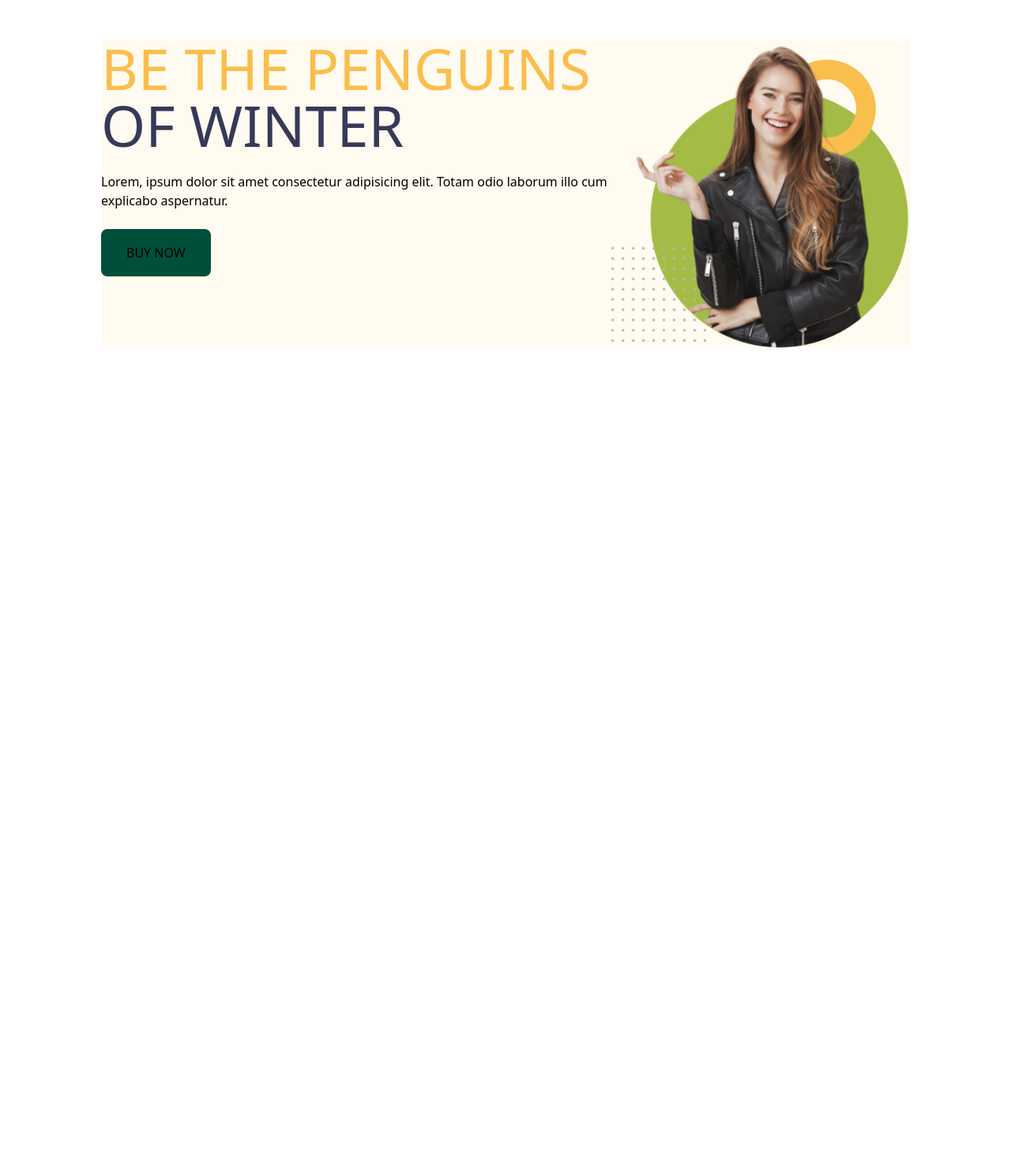
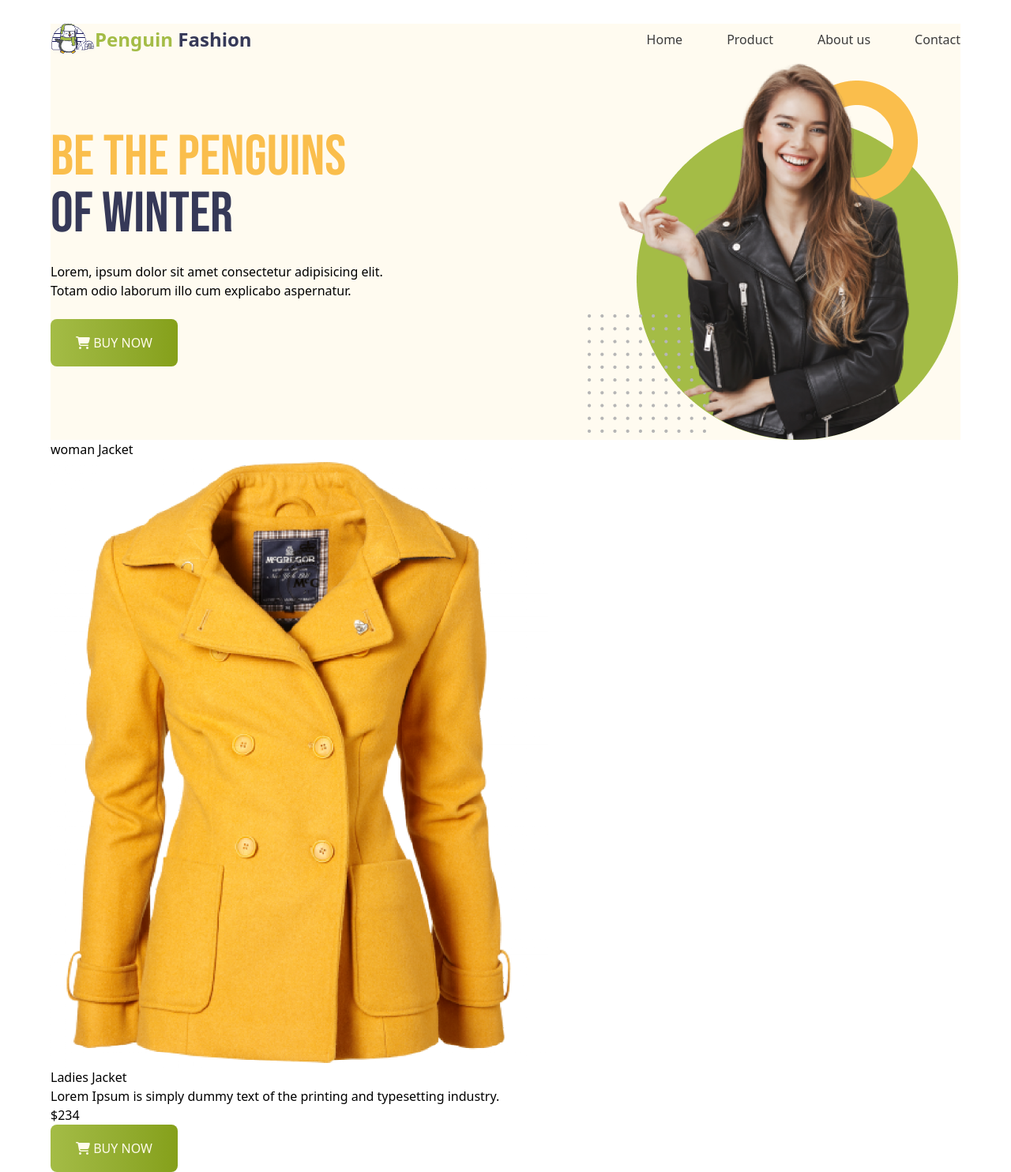
Before and after one commit to tahrimsakib/penguin-web-tailwind, a plain HTML site: page index.html in a window 1280 px wide. Shown: the whole page at 79% size. Before the commit the page ends 800 px from the top, so only its background shows below. Drawn offline with nearby package versions, Linux system fonts and the light colour scheme.

Commit message:
added navbar and banner

```diff
--- a/index.html
+++ b/index.html
@@ -5,25 +5,60 @@
     <meta name="viewport" content="width=device-width, initial-scale=1.0" />
     <!-- tailwind css -->
     <script src="https://cdn.jsdelivr.net/npm/@tailwindcss/browser@4"></script>
+    <!-- g font -->
+    <link rel="preconnect" href="https://fonts.googleapis.com" />
+    <link rel="preconnect" href="https://fonts.gstatic.com" crossorigin />
+    <link
+      href="https://fonts.googleapis.com/css2?family=Bebas+Neue&display=swap"
+      rel="stylesheet"
+    />
+    <!-- font awesome -->
+    <script
+      src="https://kit.fontawesome.com/992a324739.js"
+      crossorigin="anonymous"
+    ></script>
     <title>p web</title>
+    <style>
+      .font-bebas {
+        font-family: "Bebas Neue", sans-serif;
+      }
+    </style>
   </head>
-  <body class="mx-auto my-0 max-w-5xl">
-    <header>
-      <nav></nav>
-    </header>
-    <main class="mt-[50px]">
-      <section class="bg-[#FFFBF0] flex">
+  <body class="mx-auto my-0 max-w-6xl">
+    <header class="mt-[30px] bg-[#fffbf0]">
+      <nav class="flex items-center justify-between">
+        <figure class="flex items-center">
+          <img src="icons/Frame.png" alt="" />
+          <h1 class="font-bold text-2xl">
+            <span class="text-[#a4bc46]">Penguin </span>
+            <span class="text-[#363958]">Fashion</span>
+          </h1>
+        </figure>
         <div>
-          <h1 class="text-7xl font-normal uppercase mb-[24px]">
+          <ul class="flex gap-14 text-[#3c3c3c] text-[16px] font-medium">
+            <li>Home</li>
+            <li>Product</li>
+            <li>About us</li>
+            <li>Contact</li>
+          </ul>
+        </div>
+      </nav>
+
+      <!-- banner section -->
+      <section class="flex items-center justify-between">
+        <div class="">
+          <h1 class="font-bebas text-7xl font-normal uppercase mb-[24px]">
             <span class="text-[#fabe4c]">Be the Penguins </span>
             <br /><span class="text-[#363958]">of Winter</span>
           </h1>
           <p class="mb-[24px]">
-            Lorem, ipsum dolor sit amet consectetur adipisicing elit. Totam odio
-            laborum illo cum explicabo aspernatur.
+            Lorem, ipsum dolor sit amet consectetur adipisicing elit.
+            <br />Totam odio laborum illo cum explicabo aspernatur.
           </p>
           <button
-            class="uppercase bg-emerald-900 px-[32px] py-[18px] rounded-lg  ">
+            class="uppercase bg-emerald-900 px-[32px] py-[18px] rounded-lg font-medium bg-linear-to-r from-[#A4BC46] to-[#85A019] text-amber-50"
+          >
+            <i class="fa-solid fa-cart-shopping"></i>
             buy now
           </button>
         </div>
@@ -31,6 +66,36 @@
           <img src="images/model.png" alt="" />
         </div>
       </section>
+    </header>
+    <main>
+      <section>
+        <div>
+          <h1>woman Jacket</h1>
+        </div>
+        <div>
+          <div>
+            <figure>
+              <img src="images/jacket-1.png" alt="" />
+            </figure>
+            <h1>Ladies Jacket</h1>
+            <p>
+              Lorem Ipsum is simply dummy text of the printing and typesetting
+              industry.
+            </p>
+            <div>
+              <h3 class="">$234</h3>
+              <button
+                class="uppercase bg-emerald-900 px-[32px] py-[18px] rounded-lg font-medium bg-linear-to-r from-[#A4BC46] to-[#85A019] text-amber-50"
+              >
+                <i class="fa-solid fa-cart-shopping"></i>
+                buy now
+              </button>
+            </div>
+          </div>
+          <div></div>
+          <div></div>
+        </div>
+      </section>
     </main>
     <footer></footer>
   </body>
```
Also changed, not shown: icons/Frame.png (added), icons/bg1.png (added), icons/bg2.png (added), icons/bg3.png (added), icons/box.png (added), icons/house.png (added), icons/logo.png (added), icons/question.png (added), icons/shopping-cart 1.png (added).
